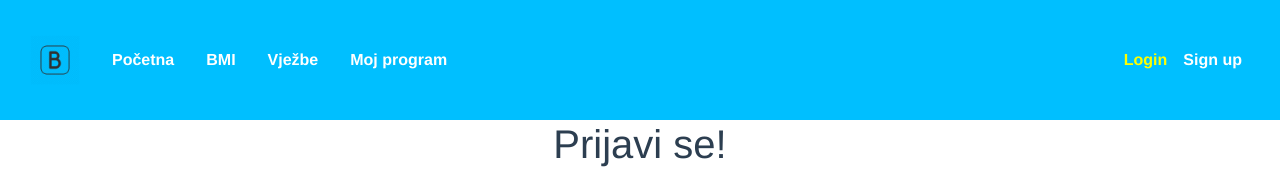
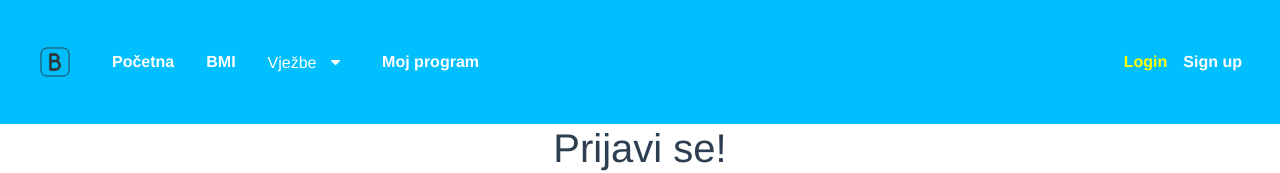
Before and after one commit to JosipTurbic/Programsko-projekt, a Vue app: page /Login in a window 1280 px wide. Shown: the top 173 px of the page. Built offline with nearby package versions, Linux system fonts and the light colour scheme; no server answers.

Commit message:
Add files via upload

```diff
--- a/src/App.vue
+++ b/src/App.vue
@@ -1,5 +1,4 @@
 <template>
-
   <div id="app">
         <nav id="nav" class="navbar navbar-expand-md navbar-light">
             <router-link to="/" class="navbar-brand">
@@ -8,10 +7,20 @@
 
      <li class="nav-item"> <router-link to="/" class="nav-link">Početna</router-link> </li>
      <li class="nav-item"> <router-link to="/BMI" class="nav-link">BMI</router-link> </li>
-     <li class="nav-item"> <router-link to="/Vjezbe" class="nav-link">Vježbe</router-link> </li>
-     <li class="nav-item"> <router-link to="/Program" class="nav-link">Moj program</router-link> </li>
 
 
+<div class="dropdown">
+ <button class="dropbtn">Vježbe
+  <i class="fa fa-caret-down"></i>
+ </button>
+    <div class="dropdown-content">
+      <li class="nav-item"> <router-link to="/Sklekovi" class="nav-link">Sklekovi</router-link> </li>
+     <li class="nav-item"> <router-link to="/Trbusnjaci" class="nav-link"> Trbušnjaci</router-link> </li>
+      <li class="nav-item"> <router-link to="/Zgibovi" class="nav-link"> Zgibovi</router-link> </li>
+    </div>
+  </div>
+
+     <li class="nav-item"> <router-link to="/Program" class="nav-link">Moj program</router-link> </li>
             <button
                 class="navbar-toggler"
                 type="button"
@@ -74,9 +83,53 @@
   li {
     list-style-type: none;
 }
+.dropdown {
+  float: left;
+  overflow: hidden;
 }
 
+.dropdown .dropbtn {
+  font-size: 16px;
+  border: none;
+  outline: none;
+  color: white;
+  padding: 14px 16px;
+  background-color: inherit;
+  font-family: inherit;
+  margin: 0;
+}
 
+.navbar a:hover, .dropdown:hover .dropbtn {
+  background-color: green;
+}
+
+.dropdown-content {
+  display: none;
+  position: absolute;
+  background-color: #f9f9f9;
+  min-width: 160px;
+  box-shadow: 0px 8px 16px 0px rgba(0,0,0,0.2);
+  z-index: 1;
+}
+
+.dropdown-content a {
+  float: none;
+  color: black;
+  padding: 12px 16px;
+  text-decoration: none;
+  display: block;
+  text-align: left;
+}
+
+.dropdown-content a:hover {
+  background-color: blue;
+}
+
+.dropdown:hover .dropdown-content {
+  display: block;
+}
+
+}
 </style>
 <script>
 import store from '@/store';
```
